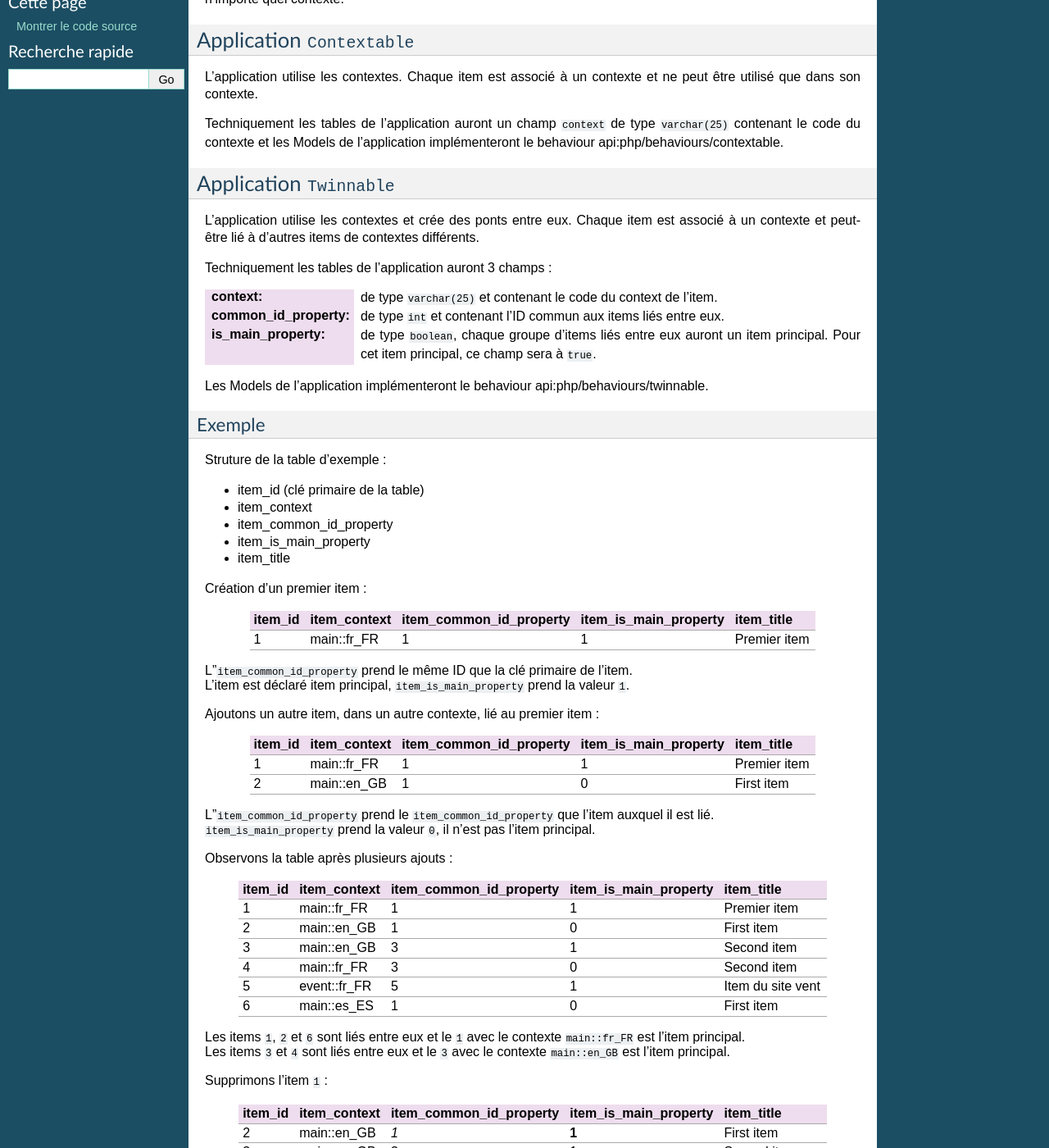
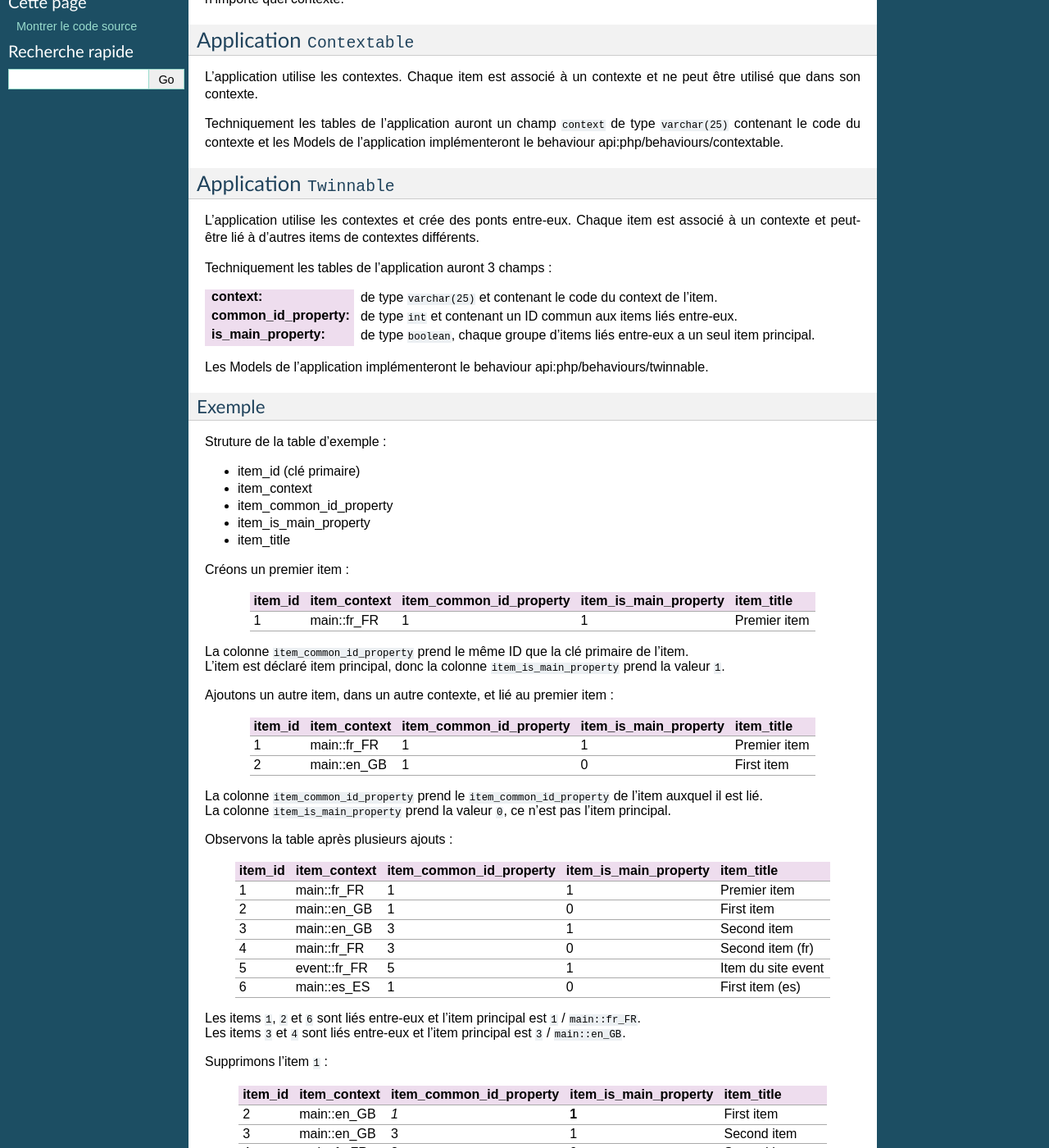
Before and after one commit to vrcAlbert/documentation-api, a Sphinx documentation site: the page built from source/understand/multi_context/twinnable.rst, in a window 1280 px wide and 1400 px high, scrolled down 298 px. Shown: the whole window at 82% size. Built offline with Sphinx 7.4.7, drawn with Linux system fonts in a browser that asks for light colours; some of the changed text lies outside the part shown.

Commit message:
Proof-reading / review

```diff
--- a/source/understand/media_centre.rst
+++ b/source/understand/media_centre.rst
@@ -21,7 +21,7 @@ Lors du premier accès au média, le gestionnaire 404 est appelé et un lien sym
 
 La raison de ce fonctionnement est pour l'ajout futur de médias **privé**. Pour ces derniers, sera retourné :
 
-* un code d'erreur HTTP 401 (autorisation nécessaire) sera retourné ;
+* un code d'erreur HTTP 401 (autorisation nécessaire) ;
 * soit le fichier sera envoyé sur la sortie standard, mais sans création de lien symbolique (le droit d'accès est
   vérifié lors de chaque requête).
 
--- a/source/understand/multi_context/twinnable.rst
+++ b/source/understand/multi_context/twinnable.rst
@@ -27,14 +27,14 @@ et les :ref:`Models <api:php/models/model>` de l'application implémenteront le
 Application ``Twinnable``
 *************************
 
-L'application utilise les contextes et crée des ponts entre eux.
+L'application utilise les contextes et crée des ponts entre-eux.
 Chaque item est associé à un contexte et peut-être lié à d'autres items de contextes différents.
 
 Techniquement les tables de l'application auront 3 champs :
 
 :context: 			 de type ``varchar(25)`` et contenant le code du context de l'item.
-:common_id_property: de type ``int`` et contenant l'ID commun aux items liés entre eux.
-:is_main_property:   de type ``boolean``, chaque groupe d'items liés entre eux auront un item principal. Pour cet item principal, ce champ sera à ``true``.
+:common_id_property: de type ``int`` et contenant un ID commun aux items liés entre-eux.
+:is_main_property:   de type ``boolean``, chaque groupe d'items liés entre-eux a un seul item principal.
 
 Les :ref:`Models <api:php/models/model>` de l'application implémenteront le behaviour :ref:`api:php/behaviours/twinnable`.
 
@@ -43,13 +43,13 @@ Exemple
 
 Struture de la table d'exemple :
 
-* item_id (clé primaire de la table)
+* item_id (clé primaire)
 * item_context
 * item_common_id_property
 * item_is_main_property
 * item_title
 
-Création d'un premier item :
+Créons un premier item :
 
 =======	============ ======================= ===================== ======================
 item_id	item_context item_common_id_property item_is_main_property item_title
@@ -57,11 +57,11 @@ item_id	item_context item_common_id_property item_is_main_property item_title
 1       main::fr_FR  1                       1                     Premier item
 =======	============ ======================= ===================== ======================
 
-| L'``item_common_id_property`` prend le même ID que la clé primaire de l'item.
-| L'item est déclaré item principal, ``item_is_main_property`` prend la valeur ``1``.
+| La colonne ``item_common_id_property`` prend le même ID que la clé primaire de l'item.
+| L'item est déclaré item principal, donc la colonne ``item_is_main_property`` prend la valeur ``1``.
 
 
-Ajoutons un autre item, dans un autre contexte, lié au premier item :
+Ajoutons un autre item, dans un autre contexte, et lié au premier item :
 
 =======	============ ======================= ===================== ======================
 item_id	item_context item_common_id_property item_is_main_property item_title
@@ -70,8 +70,8 @@ item_id	item_context item_common_id_property item_is_main_property item_title
 2       main::en_GB  1                       0                     First item
 =======	============ ======================= ===================== ======================
 
-| L'``item_common_id_property`` prend le ``item_common_id_property`` que l'item auxquel il est lié.
-| ``item_is_main_property`` prend la valeur ``0``, il n'est pas l'item principal.
+| La colonne ``item_common_id_property`` prend le ``item_common_id_property`` de l'item auxquel il est lié.
+| La colonne ``item_is_main_property`` prend la valeur ``0``, ce n'est pas l'item principal.
 
 Observons la table après plusieurs ajouts :
 
@@ -81,13 +81,13 @@ item_id	item_context item_common_id_property item_is_main_property item_title
 1       main::fr_FR  1                       1                     Premier item
 2       main::en_GB  1                       0                     First item
 3       main::en_GB	 3                       1                     Second item
-4       main::fr_FR	 3                       0                     Second item
-5       event::fr_FR 5                       1                     Item du site vent
-6       main::es_ES	 1                       0                     First item
+4       main::fr_FR	 3                       0                     Second item (fr)
+5       event::fr_FR 5                       1                     Item du site event
+6       main::es_ES	 1                       0                     First item (es)
 =======	============ ======================= ===================== ======================
 
-| Les items ``1``, ``2`` et ``6`` sont liés entre eux et le ``1`` avec le contexte ``main::fr_FR`` est l'item principal.
-| Les items ``3`` et ``4`` sont liés entre eux et le ``3`` avec le contexte ``main::en_GB`` est l'item principal.
+| Les items ``1``, ``2`` et ``6`` sont liés entre-eux et l'item principal est ``1`` / ``main::fr_FR``.
+| Les items ``3`` et ``4`` sont liés entre-eux et l'item principal est ``3`` / ``main::en_GB``.
 
 Supprimons l'item ``1`` :
 
@@ -101,4 +101,4 @@ item_id	item_context item_common_id_property item_is_main_property item_title
 6       main::es_ES	 *1*                     0                     First item
 =======	============ ======================= ===================== ======================
 
-L'item ``2`` a récupéré le rôle principal, mais l'``item_common_id_property`` du ``2`` et du ``6`` n'a pas changé.
+L'item ``2`` a récupéré le rôle principal, mais l'``item_common_id_property`` du ``2`` et du ``6`` n'a **pas** changé.
```
Also changed, not shown: other parts of source/understand/media_centre.rst (+1 -1 lines), source/understand/applications.rst (+5 -2 lines).
